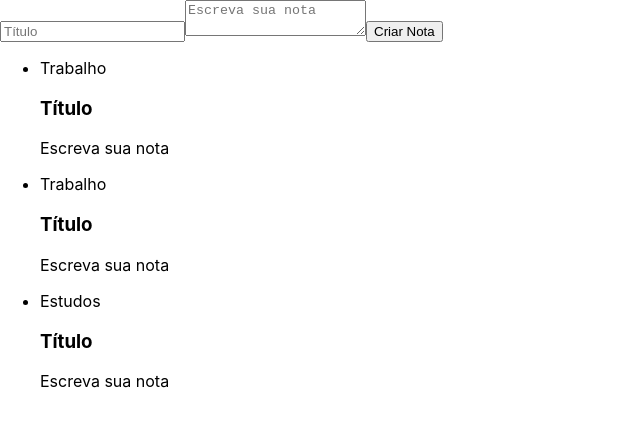
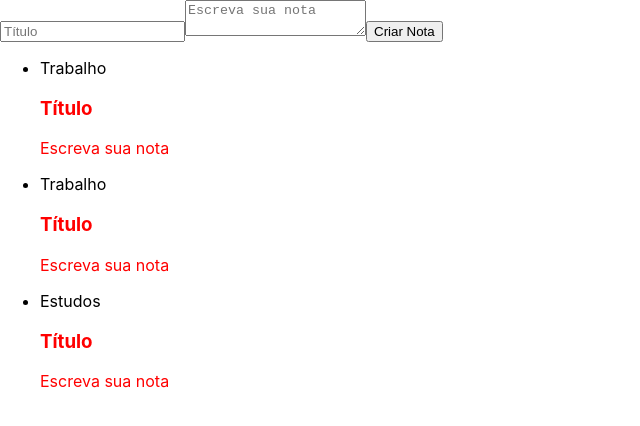
Before and after one commit to JGA7077/alura_todoList-ceep, a React (Create React App) app: page / in a window 1280 px wide. Shown: the top 426 px of the page, without its empty margins (0-640 px from the left). Built offline with nearby package versions, Linux system fonts and the light colour scheme.

Commit message:
03 - 02.Estilizando Componentes

```diff
--- a/src/components/CardNota.jsx
+++ b/src/components/CardNota/CardNota.jsx
@@ -1,9 +1,10 @@
 import React, { Component } from "react";
+import './estilo.css'
 
 class CardNota extends Component {
   render() {
     return (
-      <section>
+      <section className="card-nota">
         <header>
           <h3>Título</h3>
           <p>Escreva sua nota</p>
--- /dev/null
+++ b/src/components/CardNota/estilo.css
@@ -0,0 +1,3 @@
+.card-nota {
+  color: red;
+}
--- a/src/components/ListaDeNotas.jsx
+++ b/src/components/ListaDeNotas.jsx
@@ -1,13 +1,14 @@
 import React, { Component } from "react";
-import CardNota from "./CardNota";
+import CardNota from "./CardNota/CardNota";
 class ListaDeNotas extends Component {
   render() {
     return (
       <ul>
-        {/* Método Array.of() cria um array */}
-        {Array.of("Trabalho", "Trabalho", "Estudos").map((categoria) => {
+        {Array.of("Trabalho", "Trabalho", "Estudos").map((categoria, index) => {
           return (
-            <li>
+            // key é um identificador necessário para o React saber exatamente qual elemento
+            // ele deve re-redenrizar
+            <li key={index}>
               <div>{categoria}</div>
               <CardNota />
             </li>
```
